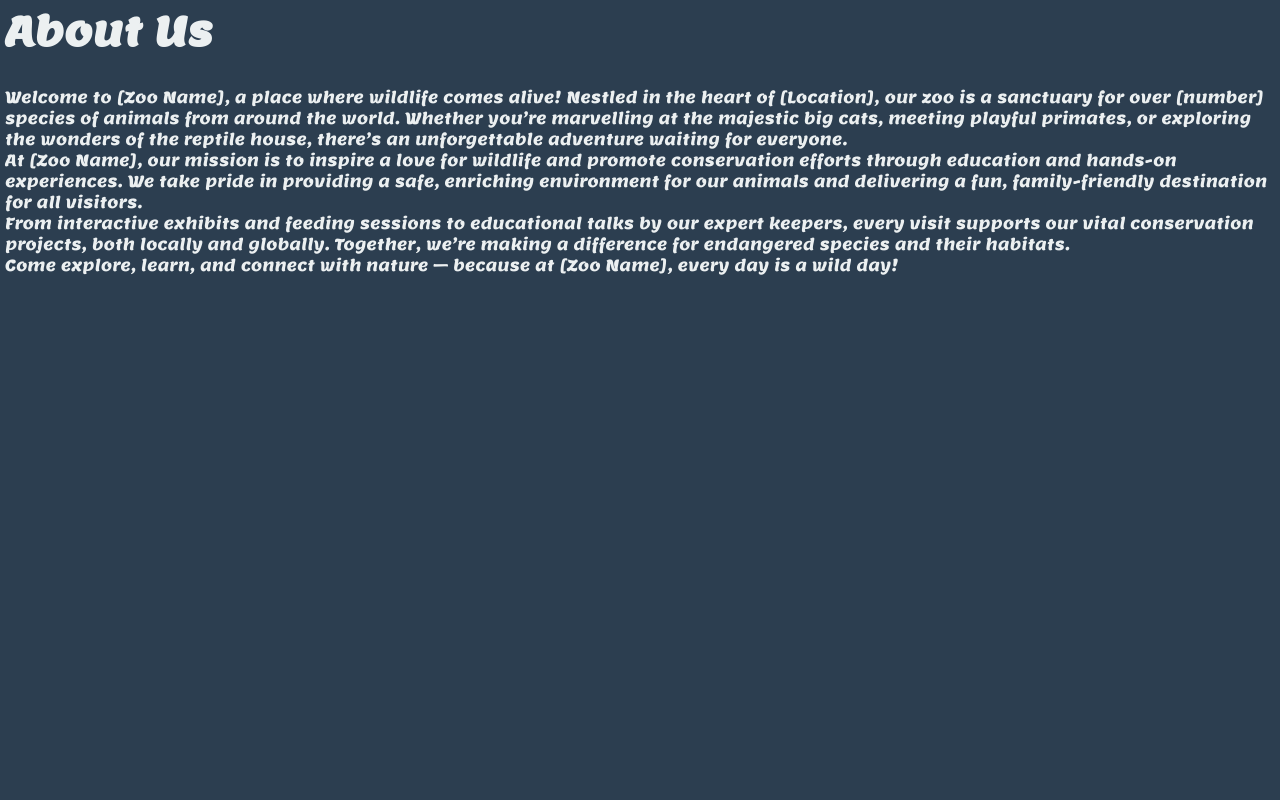
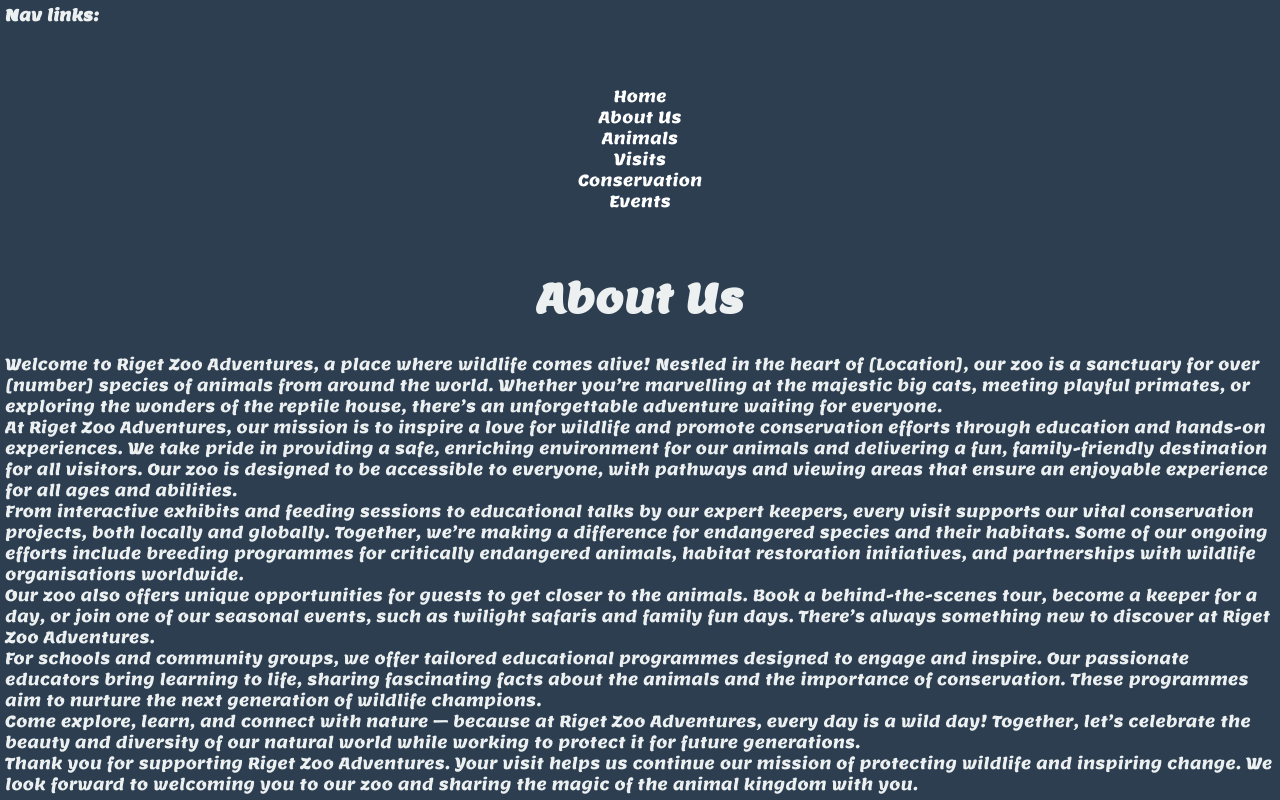
Before and after one commit to RobbieFaLL/Riget-Zoo-Adventures, a Django app: page /aboutus in a window 1280 px wide. Run offline with Django 5.2, Linux system fonts and the light colour scheme.

Commit message:
additional pages added animals events conservation visits nav links added and content added to homepage structuring improved on about page

```diff
--- a/zoo/pages/urls.py
+++ b/zoo/pages/urls.py
@@ -1,8 +1,12 @@
 from django.contrib import admin
 from django.urls import path
-from .views import Homepage, About
+from .views import Homepage, About, Animals, Events, Conservation, Visit
 
 urlpatterns = [
     path('', Homepage, name='Homepage'),
-    path('aboutus', About, name='About')
+    path('aboutus', About, name='About'),
+    path('animals', Animals, name='Animals'),
+    path('events', Events, name='Events'),
+    path('conservation', Conservation, name='Conservation'),
+    path('visit', Visit, name='Visit')
 ]
--- a/zoo/pages/views.py
+++ b/zoo/pages/views.py
@@ -7,3 +7,15 @@
 
 def About(request):
     return render(request, 'about.html')
+
+def Conservation(request):
+    return render(request, 'conservation.html')
+
+def Animals(request):
+    return render(request, 'animals.html')
+
+def Visit(request):
+    return render(request, 'visit.html')
+
+def Events(request):
+    return render(request, 'events.html')
--- a/zoo/templates/about.html
+++ b/zoo/templates/about.html
@@ -2,23 +2,37 @@
 {% load static %}
 
 {% block content %}
-    <title>About Us</title>
+    <title>About Us | Riget Zoo Adventures</title>
 
-    <h1>About Us</h1>
+    <div class="container mx-auto py-8">
+        <h1 class="text-3xl font-bold text-center mb-6">About Us</h1>
 
-    <p>
-        Welcome to [Zoo Name], a place where wildlife comes alive! Nestled in the heart of [Location], our zoo is a sanctuary for over [number] species of animals from around the world. Whether you’re marvelling at the majestic big cats, meeting playful primates, or exploring the wonders of the reptile house, there’s an unforgettable adventure waiting for everyone.
-    </p>
+        <p class="text-lg mb-4">
+            Welcome to Riget Zoo Adventures, a place where wildlife comes alive! Nestled in the heart of [Location], our zoo is a sanctuary for over [number] species of animals from around the world. Whether you’re marvelling at the majestic big cats, meeting playful primates, or exploring the wonders of the reptile house, there’s an unforgettable adventure waiting for everyone.
+        </p>
 
-    <p>
-        At [Zoo Name], our mission is to inspire a love for wildlife and promote conservation efforts through education and hands-on experiences. We take pride in providing a safe, enriching environment for our animals and delivering a fun, family-friendly destination for all visitors.
-    </p>
+        <p class="text-lg mb-4">
+            At Riget Zoo Adventures, our mission is to inspire a love for wildlife and promote conservation efforts through education and hands-on experiences. We take pride in providing a safe, enriching environment for our animals and delivering a fun, family-friendly destination for all visitors. Our zoo is designed to be accessible to everyone, with pathways and viewing areas that ensure an enjoyable experience for all ages and abilities.
+        </p>
 
-    <p>
-        From interactive exhibits and feeding sessions to educational talks by our expert keepers, every visit supports our vital conservation projects, both locally and globally. Together, we’re making a difference for endangered species and their habitats.
-    </p>
+        <p class="text-lg mb-4">
+            From interactive exhibits and feeding sessions to educational talks by our expert keepers, every visit supports our vital conservation projects, both locally and globally. Together, we’re making a difference for endangered species and their habitats. Some of our ongoing efforts include breeding programmes for critically endangered animals, habitat restoration initiatives, and partnerships with wildlife organisations worldwide.
+        </p>
 
-    <p>
-        Come explore, learn, and connect with nature – because at [Zoo Name], every day is a wild day!
-    </p>
+        <p class="text-lg mb-4">
+            Our zoo also offers unique opportunities for guests to get closer to the animals. Book a behind-the-scenes tour, become a keeper for a day, or join one of our seasonal events, such as twilight safaris and family fun days. There’s always something new to discover at Riget Zoo Adventures.
+        </p>
+
+        <p class="text-lg mb-4">
+            For schools and community groups, we offer tailored educational programmes designed to engage and inspire. Our passionate educators bring learning to life, sharing fascinating facts about the animals and the importance of conservation. These programmes aim to nurture the next generation of wildlife champions.
+        </p>
+
+        <p class="text-lg mb-4">
+            Come explore, learn, and connect with nature – because at Riget Zoo Adventures, every day is a wild day! Together, let’s celebrate the beauty and diversity of our natural world while working to protect it for future generations.
+        </p>
+
+        <p class="text-lg mb-4">
+            Thank you for supporting Riget Zoo Adventures. Your visit helps us continue our mission of protecting wildlife and inspiring change. We look forward to welcoming you to our zoo and sharing the magic of the animal kingdom with you.
+        </p>
+    </div>
 {% endblock %}
--- a/zoo/templates/base.html
+++ b/zoo/templates/base.html
@@ -5,5 +5,24 @@
         <link rel="stylesheet" type="text/css" href="{% static 'styles.css' %}">
     </head>
 
+<body>
+
+<nav>
+    <ul>
+        <h4 class="navbar-brand">Nav links:</h4>
+        <div class="text-center">
+    <li> <a href="{% url 'Homepage' %}"class="nav-link">Home</a></i>
+        <li> <a href="{% url 'About' %}"class="nav-link">About Us</a></i>
+            <li> <a href="{% url 'Animals' %}"class="nav-link">Animals</a></i>
+                <li> <a href="{% url 'Visit' %}"class="nav-link">Visits</a></i>
+                    <li> <a href="{% url 'Conservation' %}"class="nav-link">Conservation</a></i>
+                        <li> <a href="{% url 'Events' %}"class="nav-link">Events</a></i>
+        </ul>
+        <div>
+        </nav>
 {% block content %}
 {% endblock %}
+
+</body>
+
+</html>
```
Also changed, not shown: zoo/templates/animals.html (added, +27 -0 lines), zoo/templates/conservation.html (added, +29 -0 lines), zoo/templates/events.html (added, +26 -0 lines), zoo/templates/index.html (+44 -5 lines), zoo/templates/visit.html (added, +34 -0 lines).
